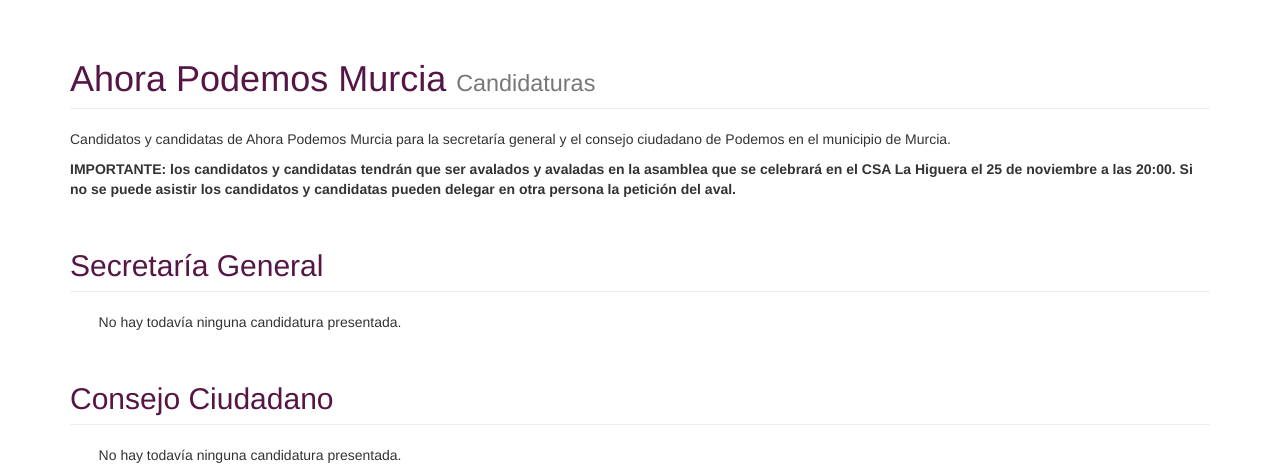
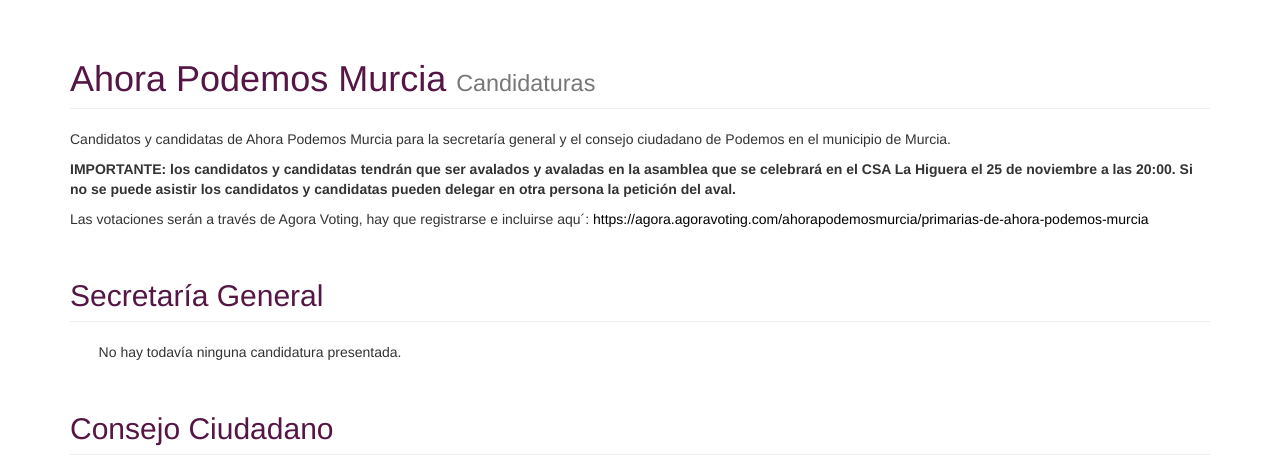
Before and after one commit to pedroluislopez/candidaturas, a Django app: page / in a window 1280 px wide. Shown: the part 51-520 px from the top of the page. Run offline with Django 3.2, Linux system fonts and the light colour scheme; data that the repository does not hold is empty; some libraries are stand-ins or nearby versions.

Commit message:
Included link to agora voting

```diff
--- a/candidatos/templates/index.html
+++ b/candidatos/templates/index.html
@@ -9,6 +9,7 @@
         </h1>
         <p>Candidatos y candidatas de Ahora Podemos Murcia para la secretar&iacute;a general y el consejo ciudadano de Podemos en el municipio de Murcia.</p>
         <p><strong>IMPORTANTE: los candidatos y candidatas tendr&aacute;n que ser avalados y avaladas en la asamblea que se celebrar&aacute; en el CSA La Higuera el 25 de noviembre a las 20:00. Si no se puede asistir los candidatos y candidatas pueden delegar en otra persona la petici&oacute;n del aval.</strong></p>
+        <p>Las votaciones ser&aacute;n a trav&eacute;s de Agora Voting, hay que registrarse e incluirse aqu&acute;: <a target="blank_" href="https://agora.agoravoting.com/ahorapodemosmurcia/primarias-de-ahora-podemos-murcia">https://agora.agoravoting.com/ahorapodemosmurcia/primarias-de-ahora-podemos-murcia</a></p>
     </div>
 </div>
 
```
